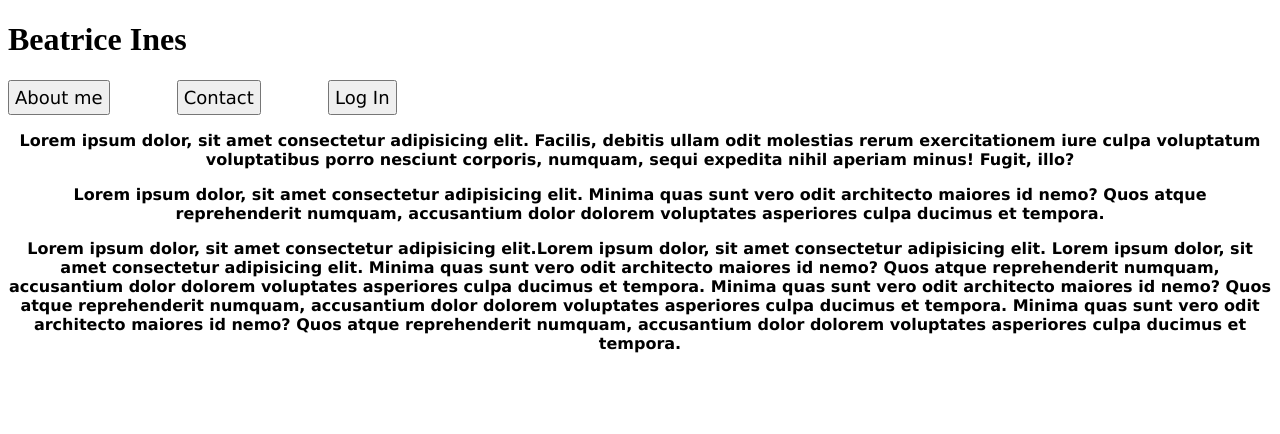
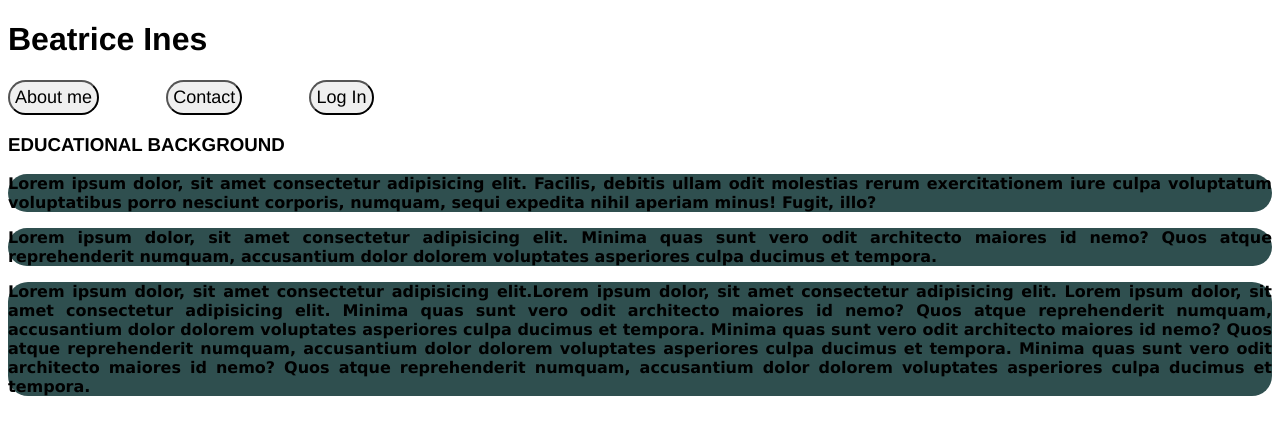
Before and after one commit to Bea3Ines/WD-Seatwork_2, a plain HTML site: page index.html in a window 1280 px wide. Drawn offline with Linux system fonts and the light colour scheme.

Commit message:
Update style.ccs and added index.html

```diff
--- a/assets/css/style.css
+++ b/assets/css/style.css
@@ -1,15 +1,16 @@
-
+h3{font-family: 'Franklin Gothic Medium', 'Arial Narrow', Arial, sans-serif;}
 button {
     margin-right: 5%;
     font-size: large;
-    font-weight: 400;
+    font-weight: 10;
     padding: 5px;
-    font-family: 'Lucida Sans', 'Lucida Sans Regular', 'Lucida Grande', 'Lucida Sans Unicode', Geneva, Verdana, sans-serif;
-
+    font-family: 'Franklin Gothic Medium', 'Arial Narrow', Arial, sans-serif;
+    border-radius: 50px;
 }
 p {
-
-    text-align: center;
+    background-color: darkslategray;
+    text-align: justify;
     font-weight: bold;
+    border-radius: 20px;
     font-family: 'Lucida Sans', 'Lucida Sans Regular', 'Lucida Grande', 'Lucida Sans Unicode', Geneva, Verdana, sans-serif;
 }
--- a/index.html
+++ b/index.html
@@ -9,12 +9,15 @@
 </head>
 <body>
    <header>
-    <h1>Beatrice Ines</h1>
+    <h1 style="font-family: 'Franklin Gothic Medium', 'Arial Narrow', Arial, sans-serif;">Beatrice Ines</h1>
     <button>About me</button>
     <button>Contact</button>
     <button>Log In</button>
    </header>
     <section>
+        <h3>
+          EDUCATIONAL BACKGROUND
+        </h3>
         <p>
             Lorem ipsum dolor, sit amet consectetur adipisicing elit.
              Facilis, debitis ullam odit molestias rerum exercitationem iure culpa voluptatum voluptatibus porro nesciunt corporis, numquam, sequi expedita nihil aperiam minus!
```
